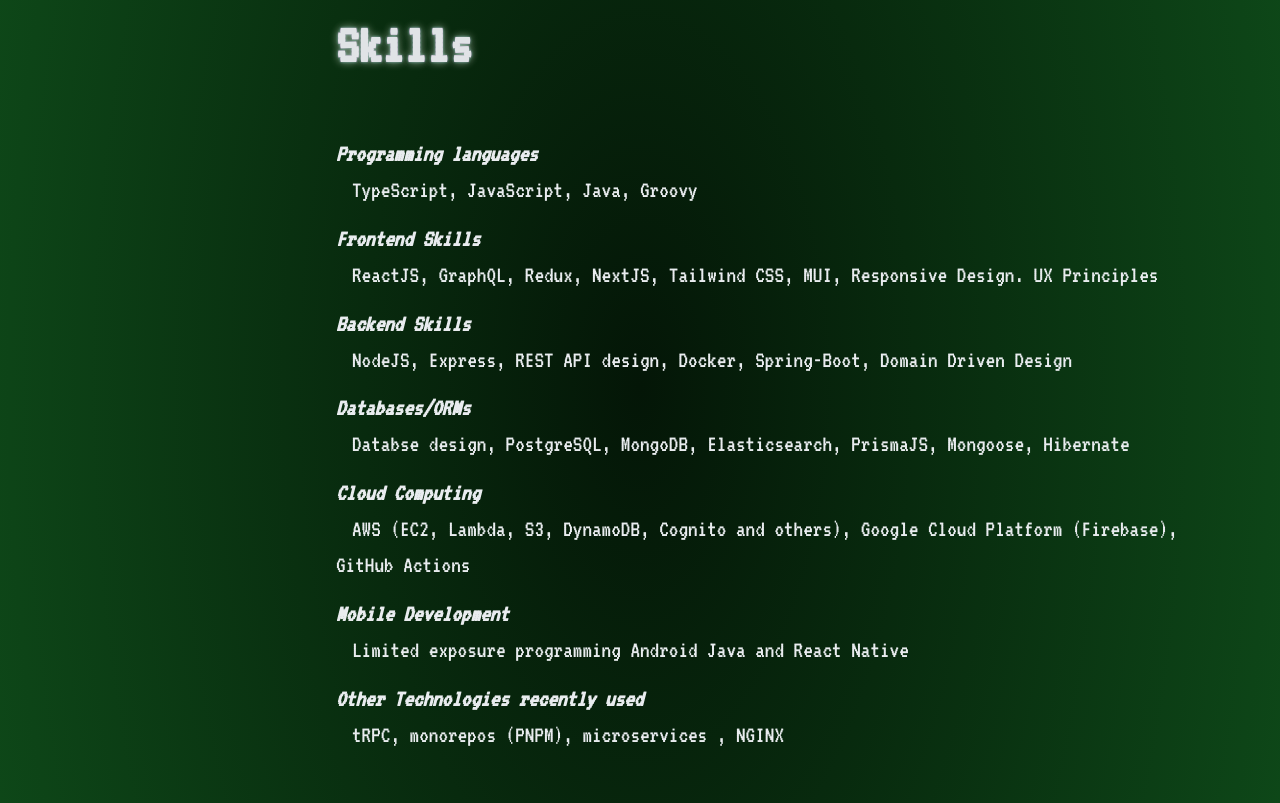
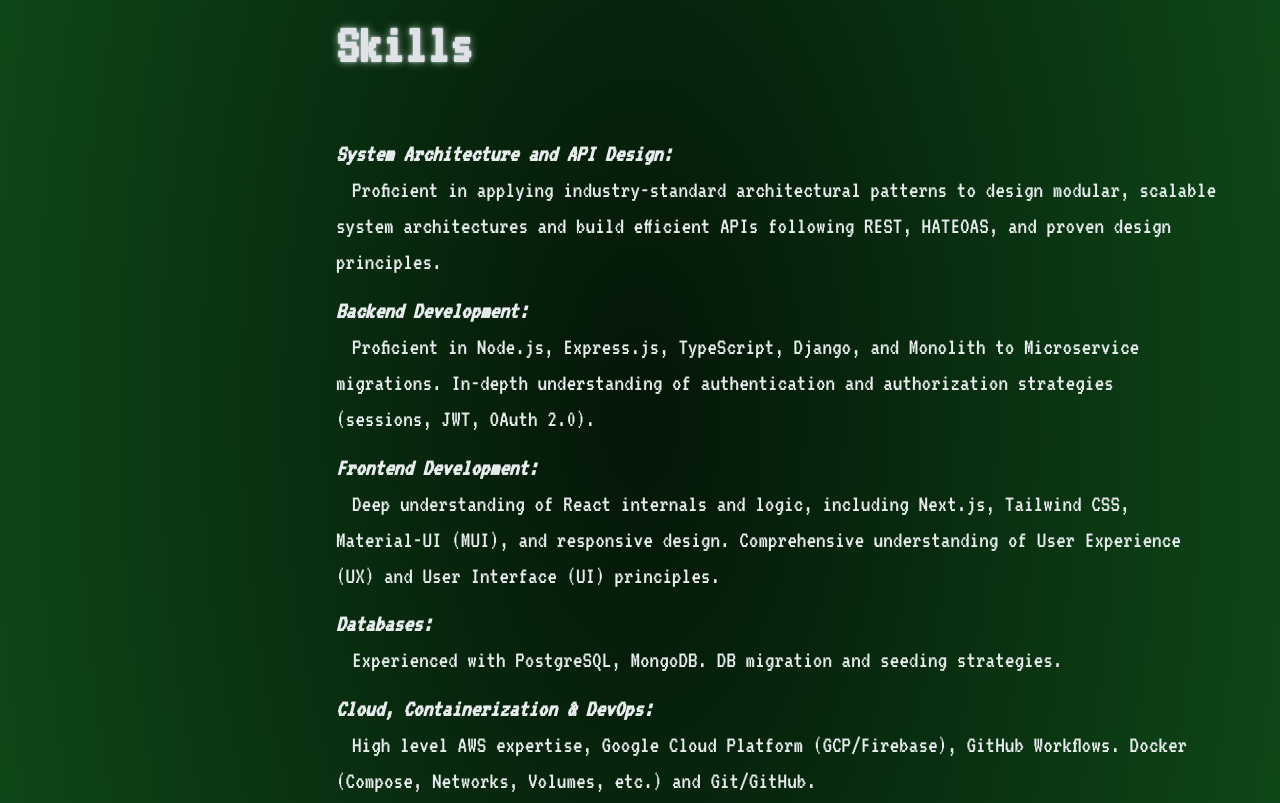
Before and after one commit to Nadavys/retro-terminal-homepage, a website: page index.html in a window 1280 px wide. Shown: the part 878-1681 px from the top of the page. Drawn offline with nearby package versions, Linux system fonts and the light colour scheme; a web font is replaced by a local one.

Commit message:
Update README.md, index.html, and contact.js files

```diff
--- a/index.html
+++ b/index.html
@@ -1,5 +1,6 @@
 <!DOCTYPE html>
 <html lang="en">
+
 <head>
     <meta charset="utf-8" />
     <meta name="viewport" content="width=device-width, initial-scale=1, shrink-to-fit=no" />
@@ -14,14 +15,16 @@
     <link rel="stylesheet" href="node_modules/@fortawesome/fontawesome-free/css/all.min.css" />
     <link rel="stylesheet" href="css/styles.css" />
     <!-- endbuild -->
-    <!-- Global site tag (gtag.js) - Google Analytics -->
-    <script async src="https://www.googletagmanager.com/gtag/js?id=UA-149430681-1"></script>
+
+
+    <!-- Google tag (gtag.js) -->
+    <script async src="https://www.googletagmanager.com/gtag/js?id=G-1GV0WZ2N6J"></script>
     <script>
         window.dataLayer = window.dataLayer || [];
         function gtag() { dataLayer.push(arguments); }
         gtag('js', new Date());
 
-        gtag('config', 'UA-149430681-1');
+        gtag('config', 'G-1GV0WZ2N6J');
     </script>
 </head>
 
@@ -69,15 +72,13 @@
                 <p class="lead mt-4">Full Stack Web Development Services</p>
 
                 <ul>
-                    <li>Websites</li>
+                    <li>Web Applications Development</li>
+                    <li>System/API Architecture and Design</li>
                     <li>eCommerce</li>
-
-                    <li>Landing pages</li>
-
                     <li>Custom Web Solutions</li>
-
                     <li>Minimum Viable Product</li>
                     <li>Founding Engineer</li>
+                    <li>Consulting Services</li>
                 </ul>
 
                 <div class="">Oakland, Bay area, California</div>
@@ -100,27 +101,33 @@
                 <h2 class="mb-5 text_animate rgb-text-glitch text-shadow">Skills</h2>
                 <!-- <div class="subheading mb-3">Programming Languages</div> -->
                 <dl class="dl-special">
-                    <dt>Programming languages</dt>
-                    <dd>TypeScript, JavaScript, Java, Groovy</dd>
-
-                    <dt>Frontend Skills</dt>
-                    <dd>ReactJS, GraphQL, Redux, NextJS, Tailwind CSS, MUI, Responsive Design. UX Principles</dd>
-
-                    <dt>Backend Skills</dt>
-                    <dd>NodeJS, Express, REST API design, Docker, Spring-Boot, Domain Driven Design</dd>
-
-                    <dt>Databases/ORMs</dt>
-                    <dd>Databse design, PostgreSQL, MongoDB, Elasticsearch, PrismaJS, Mongoose, Hibernate </dd>
-
-                    <dt>Cloud Computing</dt>
-                    <dd>AWS (EC2, Lambda, S3, DynamoDB, Cognito and others), Google Cloud Platform (Firebase), GitHub
-                        Actions</dd>
-
-                    <dt>Mobile Development</dt>
-                    <dd>Limited exposure programming Android Java and React Native </dd>
-
-                    <dt>Other Technologies recently used</dt>
-                    <dd>tRPC, monorepos (PNPM), microservices , NGINX</dd>
+                    <dt>System Architecture and API Design:</dt>
+                    <dd>
+                        Proficient in applying industry-standard architectural patterns to design modular, scalable
+                        system architectures and build efficient APIs following REST, HATEOAS, and proven design
+                        principles.
+                    </dd>
+                    <dt>Backend Development:</dt>
+                    <dd>
+                        Proficient in Node.js, Express.js, TypeScript, Django, and Monolith to Microservice migrations.
+                        In-depth understanding of authentication and authorization strategies (sessions, JWT, OAuth
+                        2.0).
+                    </dd>
+                    <dt>Frontend Development:</dt>
+                    <dd>
+                        Deep understanding of React internals and logic, including Next.js, Tailwind CSS, Material-UI
+                        (MUI), and responsive design. Comprehensive understanding of User Experience (UX) and User
+                        Interface (UI) principles.
+                    </dd>
+                    <dt>Databases:</dt>
+                    <dd>
+                        Experienced with PostgreSQL, MongoDB. DB migration and seeding strategies.
+                    </dd>
+                    <dt>Cloud, Containerization & DevOps:</dt>
+                    <dd>
+                        High level AWS expertise, Google Cloud Platform (GCP/Firebase), GitHub Workflows. Docker
+                        (Compose, Networks, Volumes, etc.) and Git/GitHub.
+                    </dd>
                 </dl>
 
             </div>
--- a/js/contact.js
+++ b/js/contact.js
@@ -44,10 +44,10 @@
         if (isFormValid) {
             console.log("submit...")
             $.ajax({
-                url: "https://api.slapform.com/lZuLi9sot",
+                url: "https://i5798rwnva.execute-api.us-east-2.amazonaws.com/prod/sendmail",
                 type: "POST",
                 dataType: 'json',
-                data: data,
+                data: JSON.stringify(data),
                 cache: false,
                 success: onSuccess,
                 error: onError
```
Also changed, not shown: README.md.
